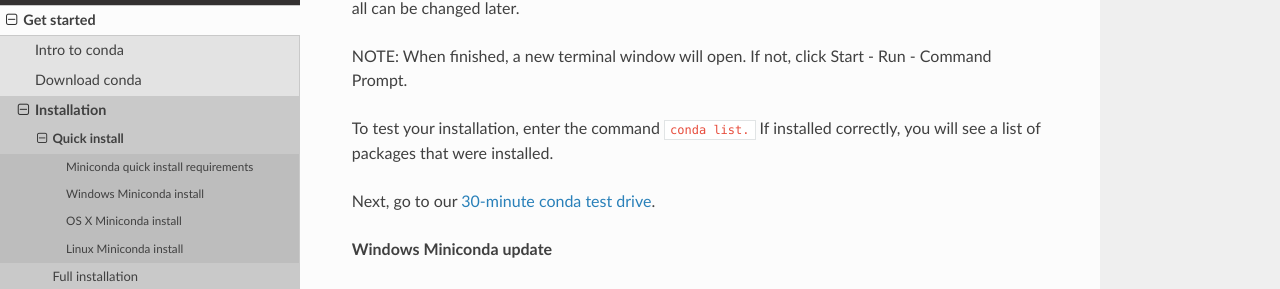
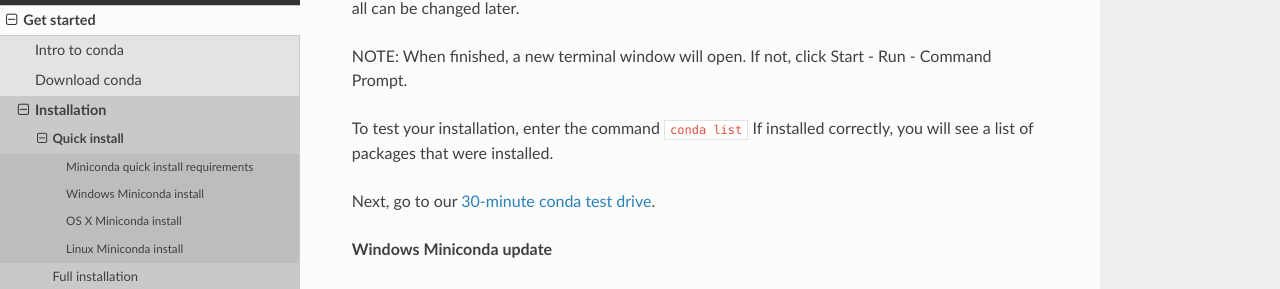
Before and after one commit to conda/conda-docs, a Sphinx documentation site: the page built from docs/source/install/quick.rst, in a window 1280 px wide and 900 px high, scrolled down 823 px. Shown: the part 137-426 px from the top of the window. Built offline with Sphinx 7.4.7 and the Read the Docs theme 2.0.0, drawn with Linux system fonts in a browser that asks for light colours.

```diff
--- a/docs/source/install/quick.rst
+++ b/docs/source/install/quick.rst
@@ -37,7 +37,7 @@ simply accept the defaults as they all can be changed later.
 
 NOTE: When finished, a new terminal window will open. If not, click Start - Run - Command Prompt.
 
-To test your installation, enter the command ``conda list.`` If installed
+To test your installation, enter the command ``conda list`` If installed
 correctly, you will see a list of packages that were installed.
 
 Next, go to our :doc:`30-minute conda test drive </test-drive>`.
```
